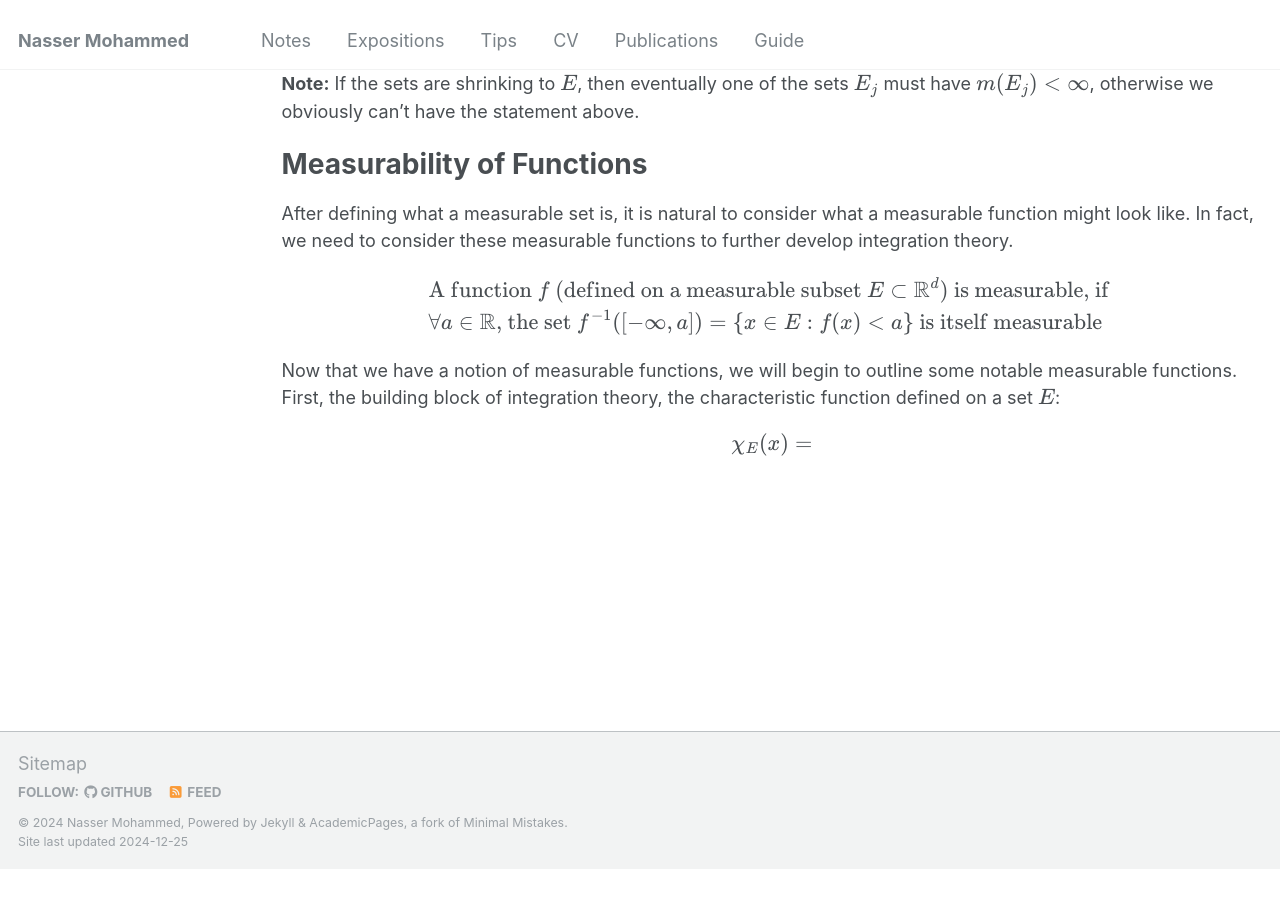
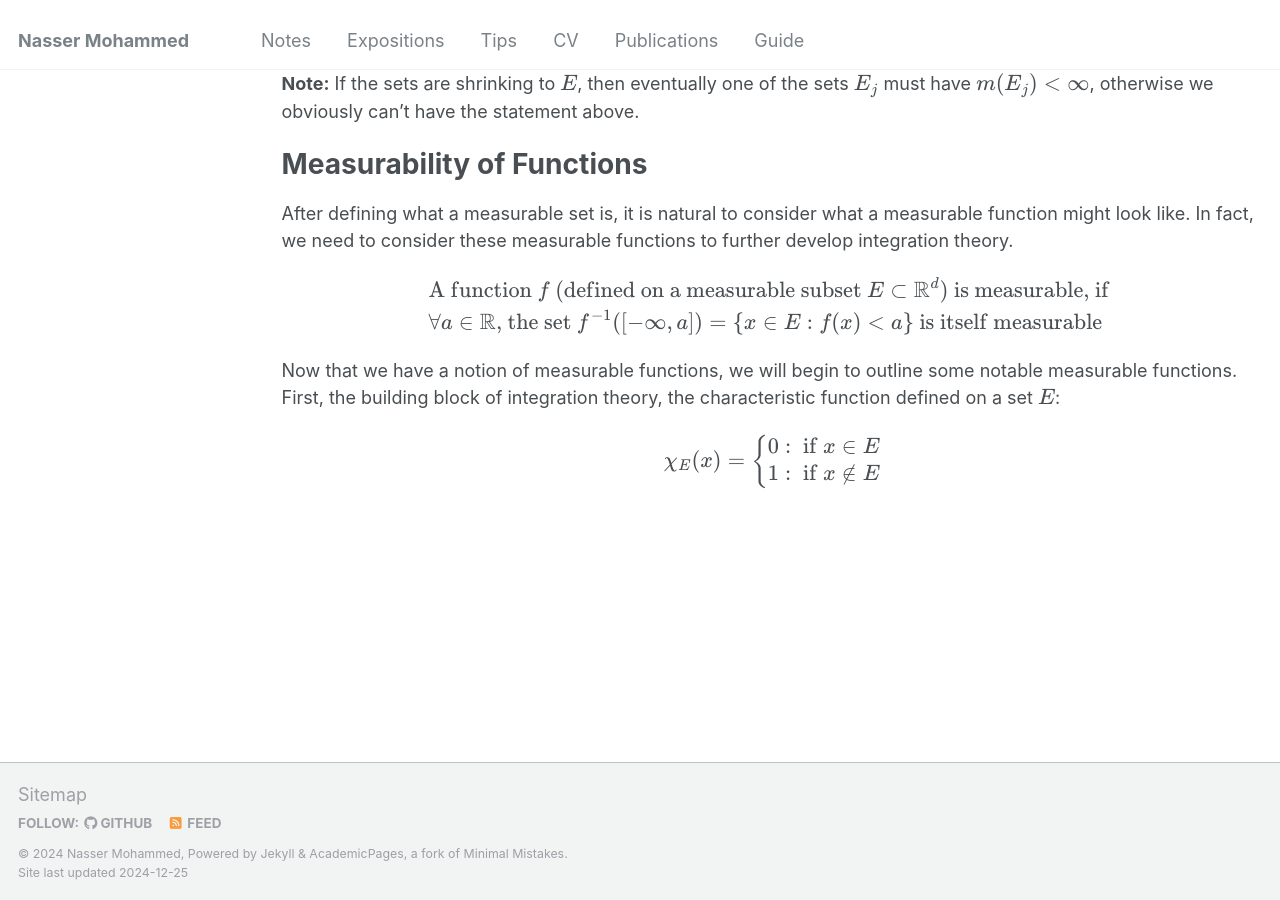
Before and after one commit to Nasser-Mohammed/Nasser-Mohammed.github.io, a Jekyll site: the page built from _pages/notes/analysis/lebesguemeas.md, in a window 1280 px wide and 900 px high, scrolled down 5466 px. Built offline with Jekyll 4.4.1, drawn with Linux system fonts in a browser that asks for light colours; before the commit the page ends 6335 px from its top, so only the background shows below that.

Commit message:
Update lebesguemeas.md

```diff
--- a/_pages/notes/analysis/lebesguemeas.md
+++ b/_pages/notes/analysis/lebesguemeas.md
@@ -113,4 +113,12 @@ $$
 </div>
 
 Now that we have a notion of measurable functions, we will begin to outline some notable measurable functions. First, the building block of integration theory, the characteristic function defined on a set \\(E\\):
-\\[\chi_E(x) = \\]
+<div style="text-align: center;">
+$$
+\chi_E(x) =
+\begin{cases}
+0: \text{ if } x \in E \\
+1: \text{ if } x \notin E
+\end{cases}
+$$
+</div>
```
